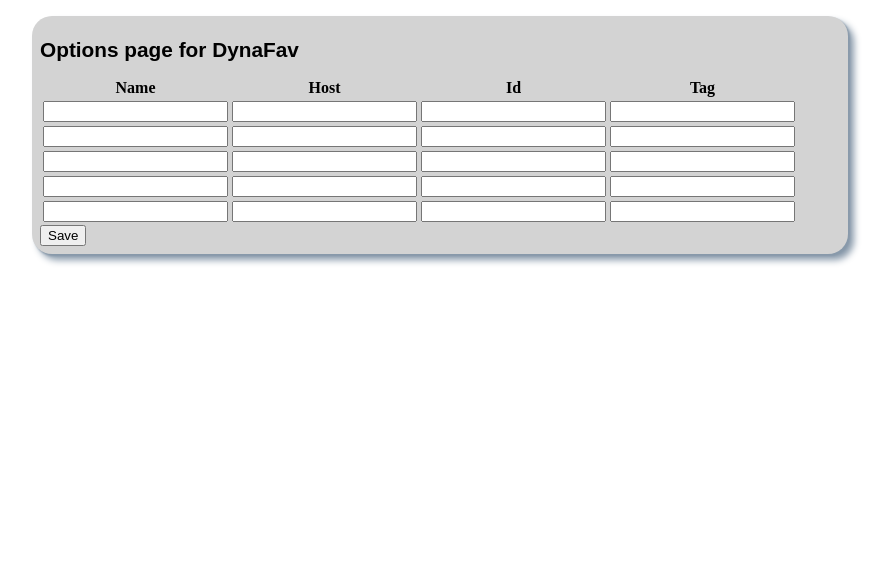
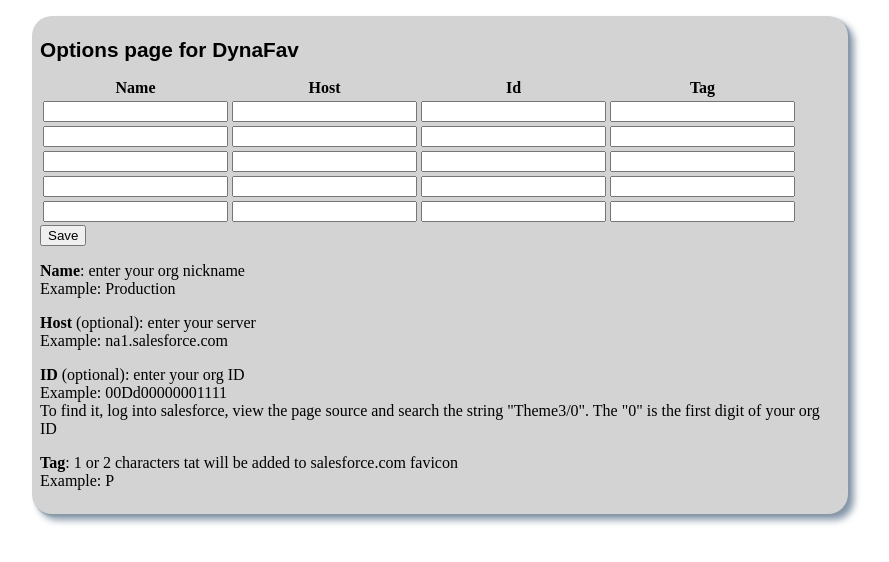
Before and after one commit to egiraudy/DynaFav2, a plain HTML site: page options.html in a window 1280 px wide. Shown: the whole page, without its empty margins (200-1089 px from the left). Drawn offline with Linux system fonts and the light colour scheme.

Commit message:
opera fixes, options help, v2.0.2

```diff
--- a/config.xml
+++ b/config.xml
@@ -1,8 +1,8 @@
 <?xml version='1.0' encoding='utf-8'?>
-<widget xmlns="http://www.w3.org/ns/widgets" version="2.0.1" id="dynafav2">
+<widget xmlns="http://www.w3.org/ns/widgets" version="2.0.2" id="dynafav2">
     <name>DynaFav2</name>
     <author href="http://people.opera.com/egiraudy/">Etienne Giraudy</author>
-    <description xml:lang="en">Dynically modifies favicons</description>
+    <description xml:lang="en">Dynically modifies salesforce.com favicons</description>
     <license href="http://www.apache.org/licenses/LICENSE-2.0.html">Apache 2.0 License</license>
-	 <icon src="icons/dynafav128.jpg" />
+	 <icon src="icons/dynafav128.png" />
 </widget>
--- a/options.html
+++ b/options.html
@@ -114,6 +114,23 @@
 
 		<button onclick="saveOptions(); return false;">Save</button>
 	</form>
+	<p>
+		<strong>Name</strong>: enter your org nickname
+		<br/> Example: Production
+	</p>
+	<p>
+		<strong>Host</strong> (optional): enter your server
+		<br/> Example: na1.salesforce.com
+	</p>
+	<p>
+		<strong>ID</strong> (optional): enter your org ID
+		<br/> Example: 00Dd00000001111
+		<br/> To find it, log into salesforce, view the page source and search the string "Theme3/0". The "0" is the first digit of your org ID
+	</p>
+	<p>
+		<strong>Tag</strong>: 1 or 2 characters tat will be added to salesforce.com favicon
+		<br/> Example: P
+	</p>
 	</div>
 </body>
 </html>
```
Also changed, not shown: includes/dynafav2.js (+6 -12 lines).
